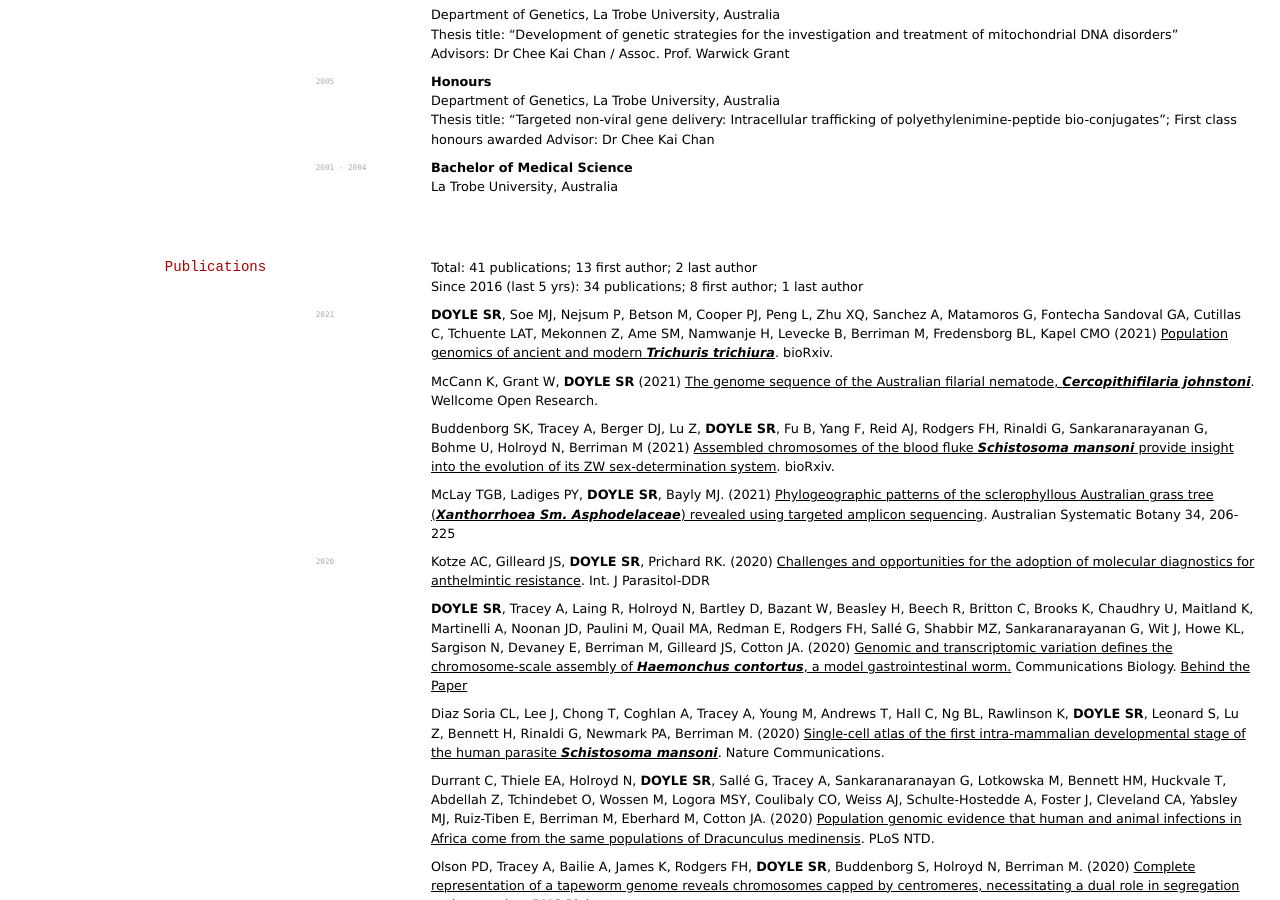
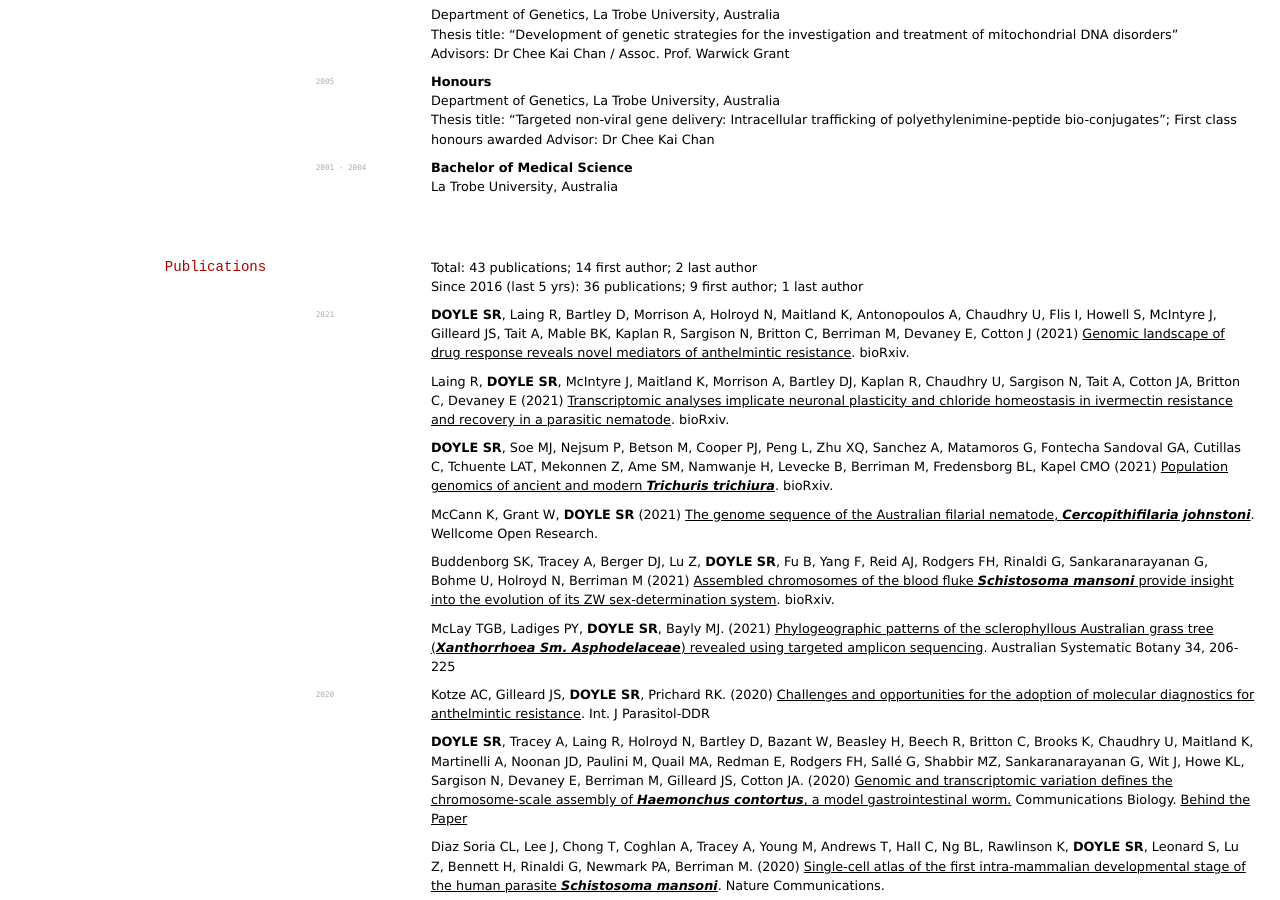
Before and after one commit to elipapa/markdown-cv, a Jekyll site: the page built from index.md, in a window 1280 px wide and 900 px high, scrolled down 513 px. Built offline with Jekyll 4.4.1, drawn with Linux system fonts in a browser that asks for light colours; some of the changed text lies outside the part shown.

Commit message:
Update papers

```diff
--- a/index.md
+++ b/index.md
@@ -59,10 +59,14 @@ La Trobe University, Australia
 
 
 ## Publications
-Total: 41 publications; 13 first author; 2 last author
-Since 2016 (last 5 yrs): 34 publications; 8 first author; 1 last author
+Total: 43 publications; 14 first author; 2 last author
+Since 2016 (last 5 yrs): 36 publications; 9 first author; 1 last author
 
 `2021`
+**DOYLE SR**, Laing R, Bartley D, Morrison A, Holroyd N, Maitland K, Antonopoulos A, Chaudhry U, Flis I, Howell S, McIntyre J, Gilleard JS, Tait A, Mable BK, Kaplan R, Sargison N, Britton C, Berriman M, Devaney E, Cotton J (2021) [Genomic landscape of drug response reveals novel mediators of anthelmintic resistance](https://www.biorxiv.org/content/10.1101/2021.11.12.465712v2). bioRxiv.
+
+Laing R, **DOYLE SR**, McIntyre J, Maitland K, Morrison A, Bartley DJ, Kaplan R, Chaudhry U, Sargison N, Tait A, Cotton JA, Britton C, Devaney E (2021) [Transcriptomic analyses implicate neuronal plasticity and chloride homeostasis in ivermectin resistance and recovery in a parasitic nematode](https://www.biorxiv.org/content/10.1101/2021.11.12.468372v2). bioRxiv.
+
 **DOYLE SR**, Soe MJ, Nejsum P, Betson M, Cooper PJ, Peng L, Zhu XQ, Sanchez A, Matamoros G, Fontecha Sandoval GA, Cutillas C, Tchuente LAT, Mekonnen Z, Ame SM, Namwanje H, Levecke B, Berriman M, Fredensborg BL, Kapel CMO (2021) [Population genomics of ancient and modern *Trichuris trichiura*](https://doi.org/10.1101/2021.10.21.464505). bioRxiv.
 
 McCann K, Grant W, **DOYLE SR** (2021) [The genome sequence of the Australian filarial nematode, *Cercopithifilaria johnstoni*](https://doi.org/10.12688/wellcomeopenres.17258.1 ). Wellcome Open Research.
```
Also changed, not shown: other parts of index.md (+1 -1 lines).
